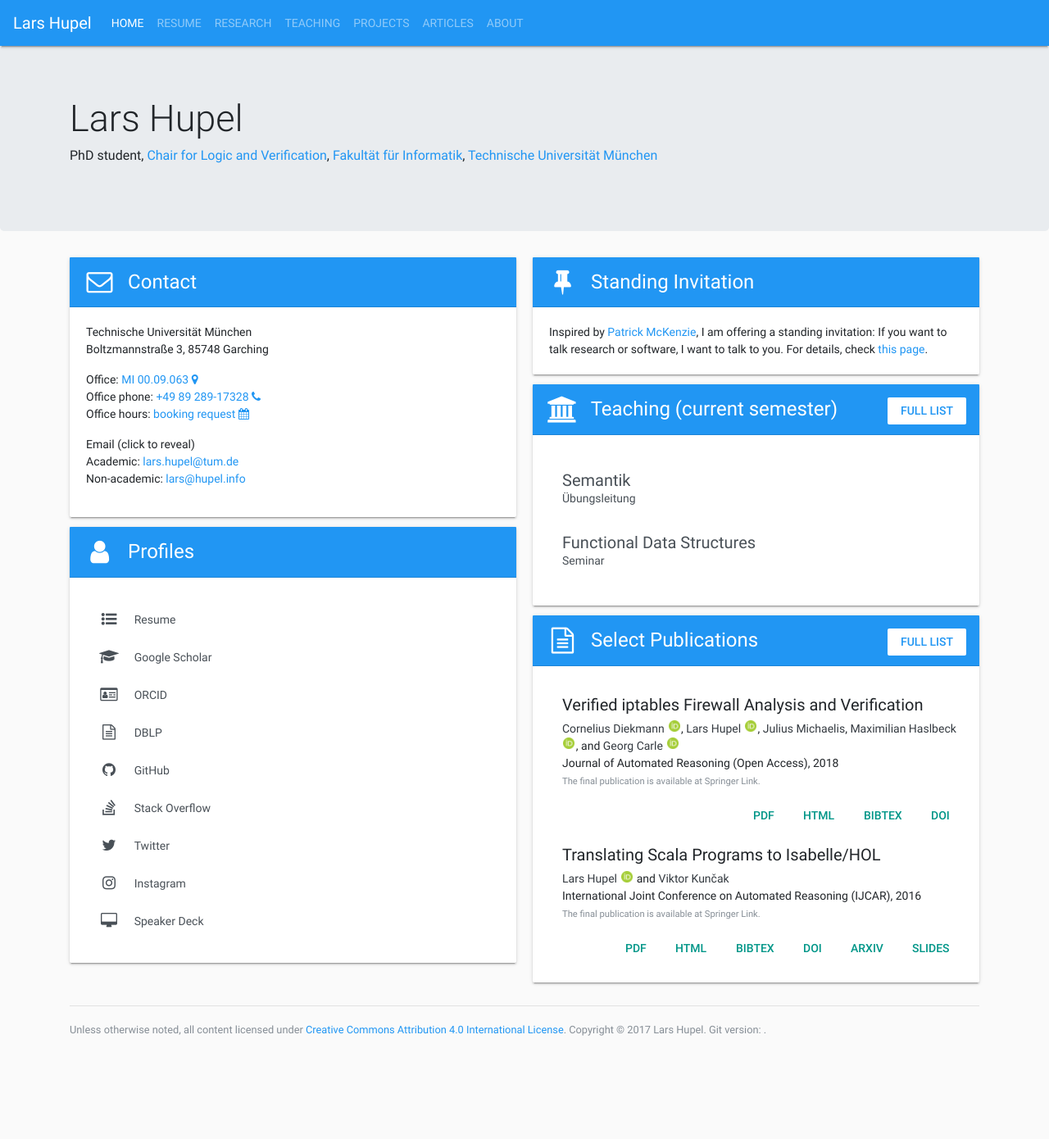
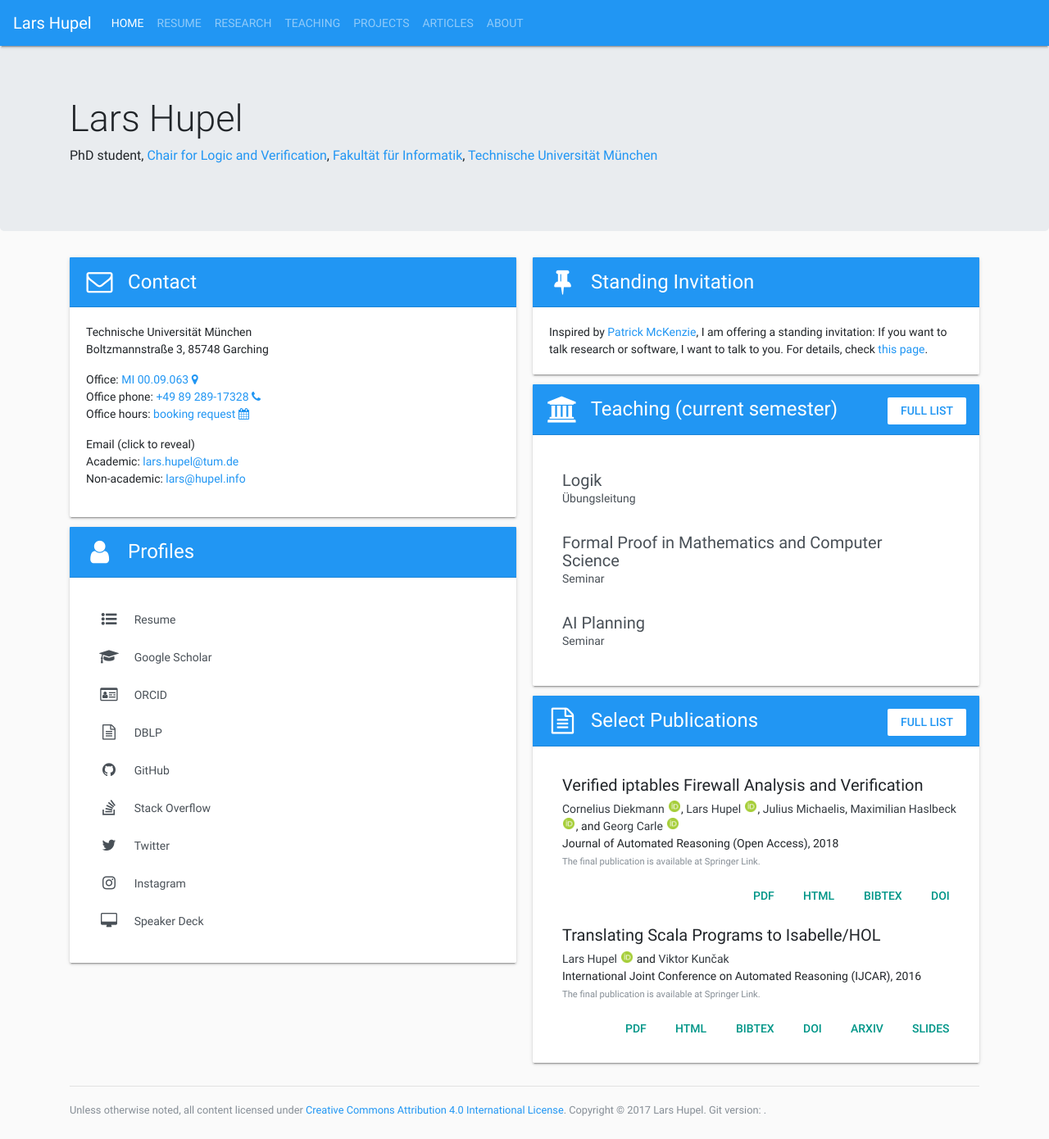
Before and after one commit to larsrh/website, a Jekyll site: the page built from index.html, in a window 1280 px wide. Shown: the whole page at 82% size. Built offline with Jekyll 4.4.1, drawn with Linux system fonts in a browser that asks for light colours; comment, search, counter and statistics services are not loaded; before the commit the page ends 1292 px from its top, so only the background shows below that.

Commit message:
teaching: summer term 2018

```diff
--- a/_data/teaching.yml
+++ b/_data/teaching.yml
@@ -1,3 +1,15 @@
+- semester: "Sommersemester 2018"
+  id: ss18
+  lectures:
+    - name: Logik
+      role: Übungsleitung
+      link: "https://www21.in.tum.de/teaching/logik/SS18/"
+    - name: Formal Proof in Mathematics and Computer Science
+      role: Seminar
+      link: "https://www21.in.tum.de/teaching/proof21/SS18/"
+    - name: AI Planning
+      role: Seminar
+      link: "https://www21.in.tum.de/teaching/planning/SS18/"
 - semester: "Wintersemester 2017/18"
   id: ws1718
   lectures:
```
